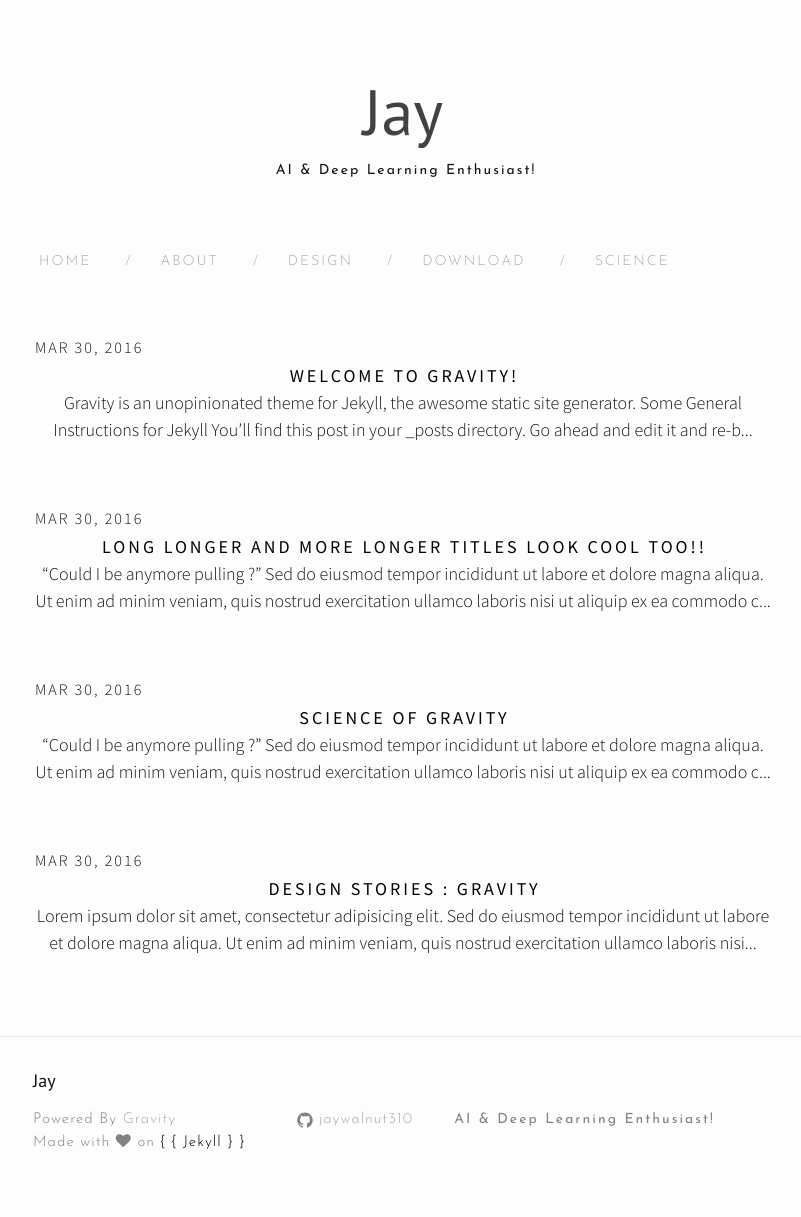
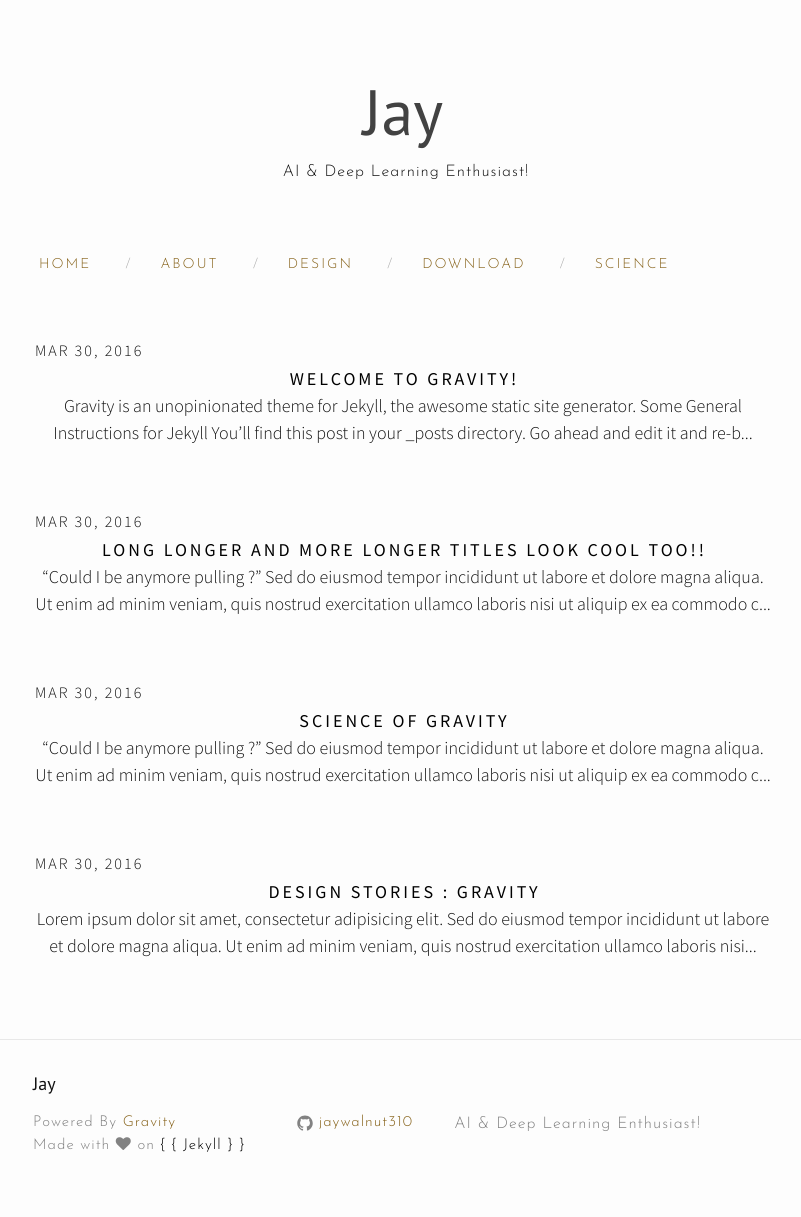
Before and after one commit to jaywalnut310/jaywalnut310.github.io, a Jekyll site: the page built from index.html, in a window 1280 px wide. Shown: the whole page, without its empty margins (237-1038 px from the left). Built offline with Jekyll 4.4.1, drawn with Linux system fonts in a browser that asks for light colours; nearby versions of some CDN libraries; the list of posts is cut into pages by our own code.

Commit message:
Update style.scss

```diff
--- a/css/style.scss
+++ b/css/style.scss
@@ -8,7 +8,7 @@
 // Our variables
 $base-font-family: "PT Sans", Helvetica, Arial, sans-serif;
 $base-font-size:   16px;
-$base-font-weight: 400;
+$base-font-weight: 300;
 $small-font-size:  $base-font-size * 0.875;
 $base-line-height: 1.5;
 
@@ -146,7 +146,7 @@ h1, h2, h3, h4, h5, h6 {
  * Links
  */
 a {
-    color: #aaa !important;
+    color: #87631b !important;
     text-decoration: none;
 
     &:visited {
@@ -384,8 +384,8 @@ pre {
   }
 }
 .site-description {
-  font-size: 14px;
-  letter-spacing: 2px;
+  font-size: 16px;
+  letter-spacing: 1px;
   text-indent: 6px;
   font-family: 'Josefin Sans';
 }
```
